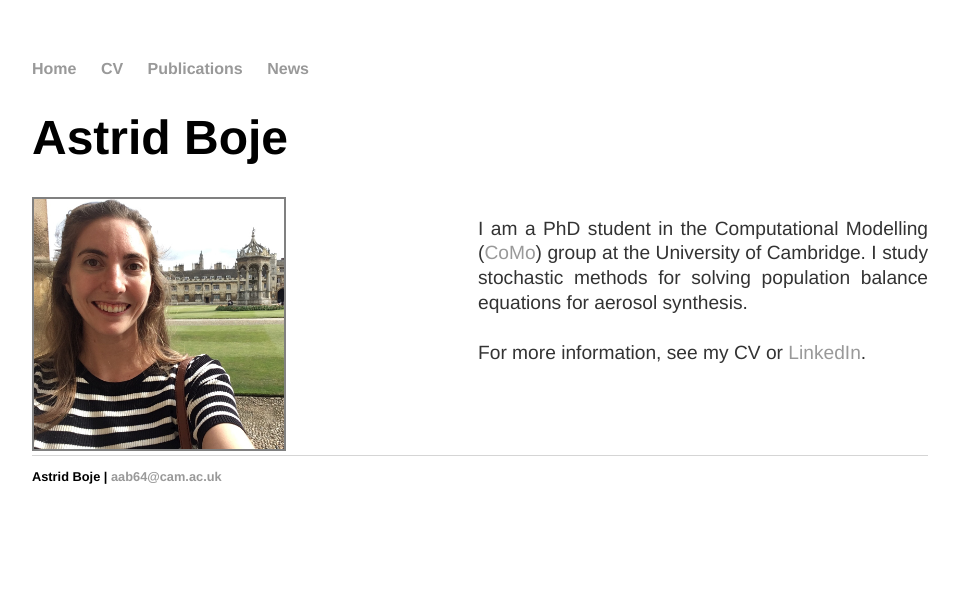
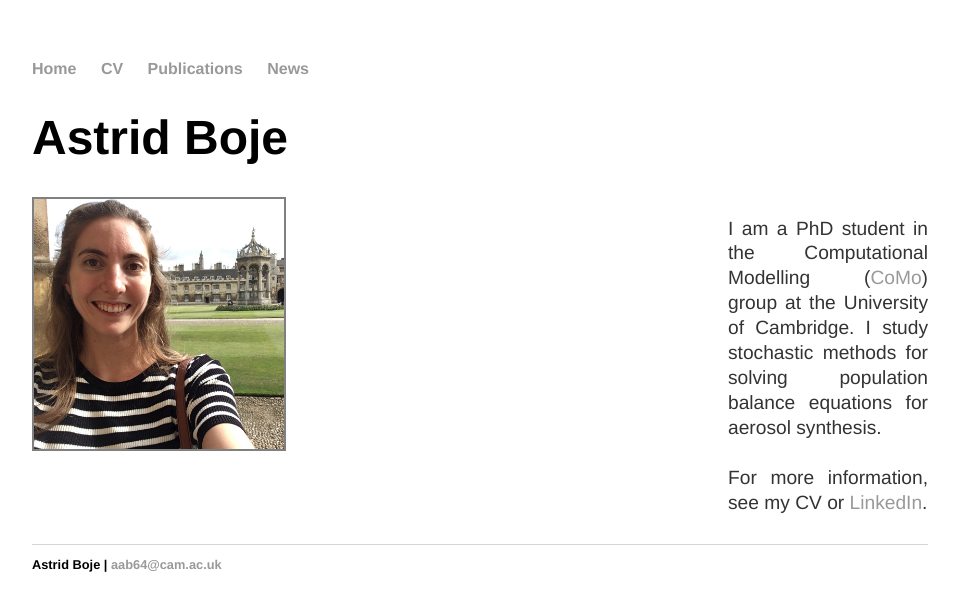
Before and after one commit to aab64/aab64.github.io, a Jekyll site: the page built from index.html, in a window 1280 px wide. Shown: the top 611 px of the page, without its empty margins (160-1119 px from the left). Built offline with Jekyll 4.4.1, drawn with Linux system fonts in a browser that asks for light colours.

Commit message:
Update index.html

```diff
--- a/index.html
+++ b/index.html
@@ -9,15 +9,17 @@ title: Astrid Boje | PhD Student | CoMo Group | University of Cambridge
 
 <div class="wrapper">
 	<img src="/images/Me_in_Cam.jpg" style="border: 2px solid grey" height=auto width="250" class="left"></img>
-	<div style="float: right; width: 450px; text-align: justify">
+	<div style="float: right; width: 200px; text-align: justify">
 		<p>
 			I am a PhD student in the Computational Modelling (<a href="http://como.ceb.cam.ac.uk/index.php?Page=People&Section=aab64">CoMo</a>)
 			group at the University of Cambridge. I study stochastic methods for solving population balance equations for aerosol synthesis.
 			<br/>
 			<br/>
 			For more information, see my CV or <a href="https://www.linkedin.com/in/astrid-boje-a3543863">LinkedIn</a>.
-			<br/>
-			<br/>
 		</p>
 	</div>
+	<p>
+		<br/>
+		<br/>
+	</p>
 </div>
```
